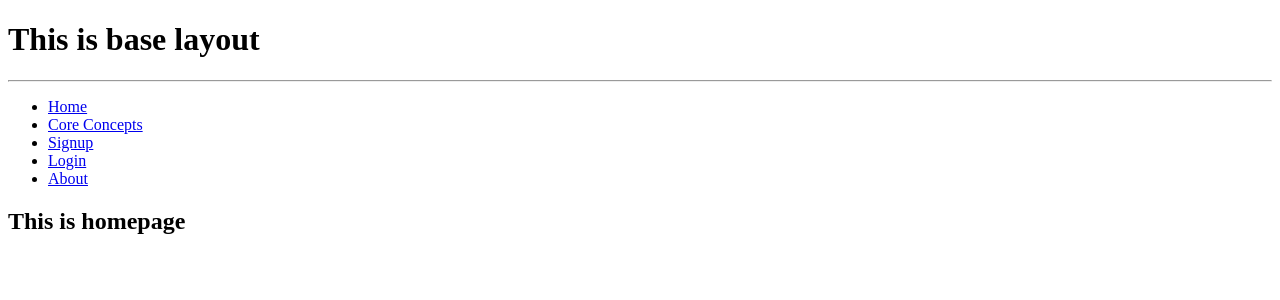
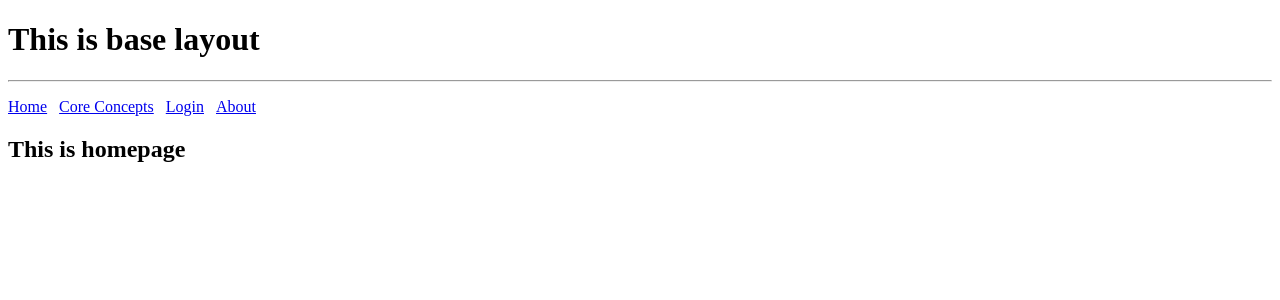
Before and after one commit to raj-2093/ReactConceptsInPractice, a React (Vite) app: page / in a window 1280 px wide. Shown: the top 300 px of the page. Built offline with nearby package versions, Linux system fonts and the light colour scheme.

Commit message:
Used context api for login/logout state management

```diff
--- a/src/components/topNav/TopNav.jsx
+++ b/src/components/topNav/TopNav.jsx
@@ -1,16 +1,26 @@
 import React from 'react'
 import { Link } from 'react-router'
+import { useAuth } from '../../contexts/AuthContext'
 
 export default function TopNav() {
+  const {isAuthenticated, logout} = useAuth();
   return (
     <>
     <nav>
-      <ul>
+      <ul type="none" style={{
+        display: "flex",
+        gap: "12px",
+        padding: 0
+      }}>
         <li><Link to="/">Home</Link></li>
         <li><Link to="/">Core Concepts</Link></li>
-        <li><Link to="/signup">Signup</Link></li>
-        <li><Link to="/login">Login</Link></li>
+        {!isAuthenticated && (<li><Link to="/login">Login</Link></li>)}
         <li><Link to="/about">About</Link></li>
+        {isAuthenticated && (<li style={{
+          marginLeft: "auto"
+        }}><button onClick={()=>{
+          logout();
+        }}>Logout</button></li>)}
       </ul>
     </nav>
     </>
--- /dev/null
+++ b/src/contexts/AuthContext.jsx
@@ -0,0 +1,18 @@
+import { createContext, useContext, useState } from "react";
+
+const AuthContext = createContext();
+
+export const AuthProvider = ({children})=>{
+    const [isAuthenticated, setIsAuthenticated] = useState(false);
+
+    const login = () => setIsAuthenticated(true);
+    const logout = () => setIsAuthenticated(false);
+
+    return (
+        <AuthContext.Provider value={{login, logout, isAuthenticated}}>
+            {children}
+        </AuthContext.Provider>
+    );
+};
+
+export const useAuth = () => useContext(AuthContext);
--- a/src/main.jsx
+++ b/src/main.jsx
@@ -3,11 +3,14 @@ import { createRoot } from 'react-dom/client';
 // import './index.css'
 import App from './App.jsx';
 import { BrowserRouter } from 'react-router';
+import { AuthProvider } from './contexts/AuthContext.jsx';
 
 createRoot(document.getElementById('root')).render(
   <StrictMode>
+    <AuthProvider>
     <BrowserRouter>
       <App />
     </BrowserRouter>
+    </AuthProvider>
   </StrictMode>
 );
--- /dev/null
+++ b/src/pages/error/Error.jsx
@@ -0,0 +1,16 @@
+import React from 'react'
+import { useNavigate } from 'react-router'
+
+export default function Error() {
+    let navigate = useNavigate();
+    setTimeout(()=>{
+        navigate("/")
+    },5000)
+  return (
+    <div>
+      <h1>Error Page</h1>
+      <h5>This is an invalid route</h5>
+      <h3>You will be redirected to the homepage</h3>
+    </div>
+  )
+}
--- a/src/pages/login/Login.jsx
+++ b/src/pages/login/Login.jsx
@@ -1,9 +1,17 @@
-import React from 'react'
+import React, { useEffect } from 'react'
+import { useAuth } from '../../contexts/AuthContext'
+import { useNavigate } from 'react-router';
 
 export default function Login() {
+  const {login, isAuthenticated} = useAuth();
+  let navigate = useNavigate();
   return (
     <div>
       <h1>Login Page</h1>
+      <button onClick={()=>{
+        login();
+        navigate("/");
+      }}>Login</button>
     </div>
   )
 }
--- a/src/pages/signup/SignUp.jsx
+++ /dev/null
@@ -1,9 +0,0 @@
-import React from 'react'
-
-export default function SignUp() {
-  return (
-    <div>
-      <h1>Sign Up page</h1>
-    </div>
-  )
-}
--- a/src/routes/StandardRoutes.jsx
+++ b/src/routes/StandardRoutes.jsx
@@ -4,7 +4,7 @@ import BaseLayout from "../layouts/BaseLayout";
 import About from "../pages/about/About";
 import { BrowserRouter, Route, Routes } from "react-router";
 import Login from "../pages/login/Login";
-import SignUp from "../pages/signup/SignUp";
+import Error from "../pages/error/Error";
 
 export default function StandardRoutes() {
   return (
@@ -13,7 +13,7 @@ export default function StandardRoutes() {
             <Route path="/" element={<Home />}></Route>
             <Route path="/about" element={<About />}></Route>
             <Route path='/login' element={<Login/>}/>
-            <Route path='/signup' element={<SignUp/>}/>
+            <Route path='*' element={<Error/>}/>
           </Routes>
     </>
   );
```
